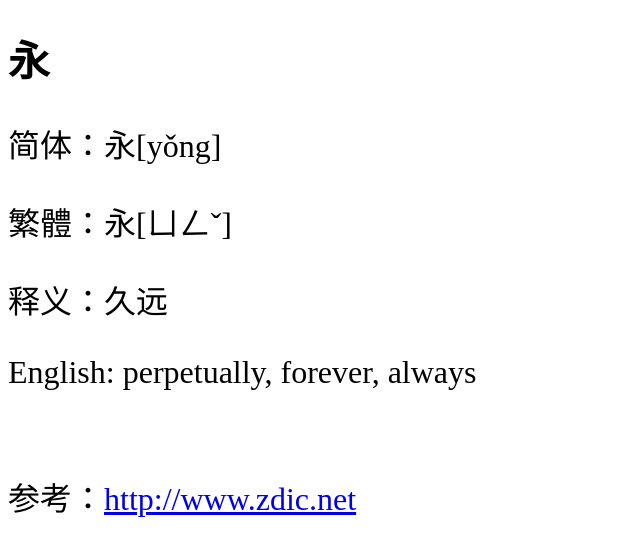
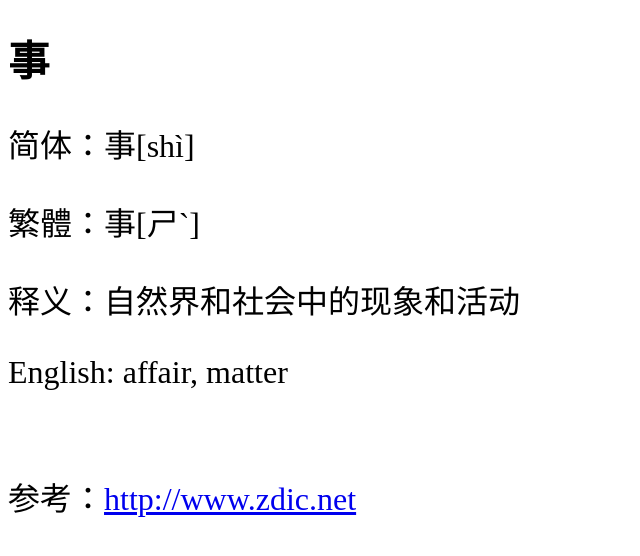
Before and after one commit to shengzhe/livecalligraphy, a Jekyll site: the page built from _posts/2012-08-31-LanTing-189.html, in a window 1280 px wide. Shown: the top 556 px of the page, without its empty margins (0-640 px from the left). Built offline with Jekyll 4.4.1, drawn with Linux system fonts in a browser that asks for light colours; Markdown is read by kramdown in place of the engine named in the settings.

Commit message:
Update 2012-08-31-LanTing-189.html

```diff
--- a/_posts/2012-08-31-LanTing-189.html
+++ b/_posts/2012-08-31-LanTing-189.html
@@ -1,11 +1,11 @@
 ---
 layout: default
-title: 兰亭集序第1个字 (1st character of Lan Ting)
+title: 兰亭集序第189个字 (189th character of Lan Ting)
 ---
-<h1>永</h1>
-<p>简体：永[yǒng]</p>
-<p>繁體：永[ㄩㄥˇ]</p>
-<p>释义：久远</p>
-<p>English: perpetually, forever, always</p>
+<h1>事</h1>
+<p>简体：事[shì]</p>
+<p>繁體：事[ㄕˋ]</p>
+<p>释义：自然界和社会中的现象和活动</p>
+<p>English: affair, matter</p>
 <br/>
-<p>参考：<a href="http://www.zdic.net/zd/zi/ZdicE6ZdicB0ZdicB8.htm">http://www.zdic.net</a></p>
+<p>参考：<a href="http://www.zdic.net/z/15/js/4E8B.htm">http://www.zdic.net</a></p>
```
